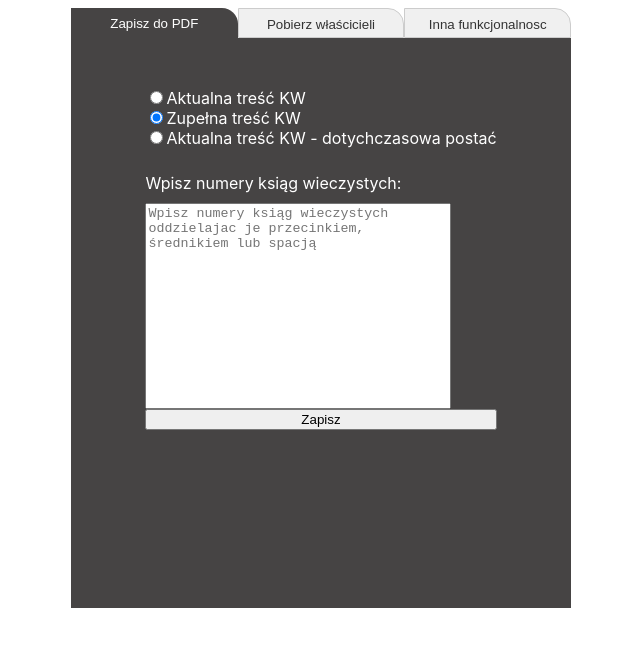
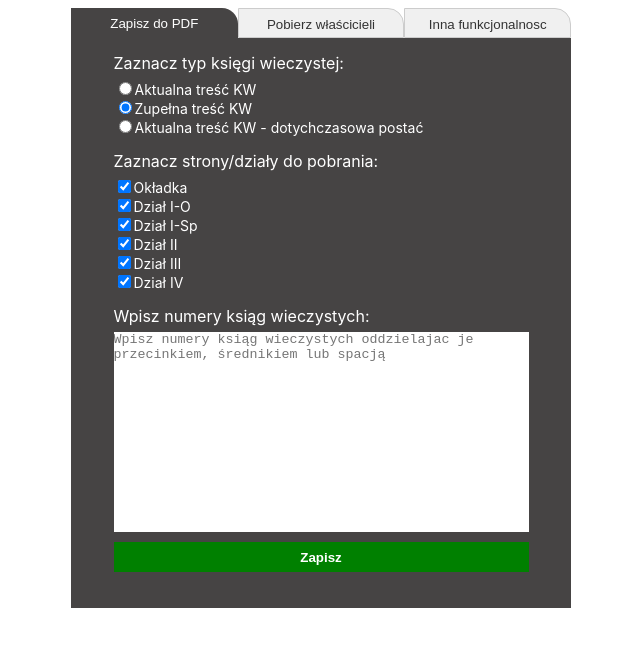
Before and after one commit to StanleyPete/kw-scraper, a React (Create React App) app: page / in a window 1280 px wide. Shown: the top 646 px of the page, without its empty margins (319-959 px from the left). Built offline with nearby package versions, Linux system fonts and the light colour scheme.

Commit message:
Utworzenie dodatkowych stanów do przekazywania typu i działów kw do pobrania.

```diff
--- a/server.js
+++ b/server.js
@@ -18,7 +18,8 @@ app.use(express.json())
 app.post('/scrape', async (req, res) => {
     try {
 
-        const { ksiegi } = req.body
+        console.log(req.body)
+        const { ksiegi, typKsiegi, stronyDzialyDoPobrania } = req.body
 
         const browser = await puppeteer.launch({
             headless: true,
--- a/src/App.css
+++ b/src/App.css
@@ -6,6 +6,11 @@
   min-height: 600px;
   background-color: rgb(70, 68, 68);
   position: relative;
+}
+
+p{
+  margin-top: 5px;
+  margin-bottom: 6px;
 }
 .warstwa-tla{
   display: flex;
@@ -51,21 +56,51 @@
 }
 
 .zapisz-do-pdf{
-  margin-top: 50px;
+  margin-top: 10px;
   display: flex;
   flex-direction: column;
-
-}
-
-.zapisz-do-pdf textarea{
-  width: 300px;
-  height: 200px;
-  margin-top: 10px;
-  resize: none;
 }
 
 .typ-ksiegi-wieczystej{
   display: flex;
   flex-direction: column;
-  margin-bottom: 25px;
+  margin-bottom: 10px;
 }
+.typ-ksiegi-wieczystej label{
+  font-size: 14px;
+}
+
+.strony-dzialy-do-pobrania{
+  display: flex;
+  flex-direction: column;
+  margin-bottom: 10px;
+}
+
+.strony-dzialy-do-pobrania label{
+  font-size: 14px;
+}
+
+.textarea-input{
+  display: flex;
+  flex-direction: column;
+}
+.textarea-input textarea{
+  width: 100%;
+  height: 200px;
+  resize: none;
+  border: none;
+  border-style: none;
+  margin: 0;
+  margin-bottom: 10px;
+  padding: 0;
+}
+.textarea-input button{
+  width: 100%;
+  height: 30px;
+  resize: none;
+  border: none;
+  cursor: pointer;
+  background-color: green;
+  color: white;
+  font-weight: 600;
+}
--- a/src/App.js
+++ b/src/App.js
@@ -4,22 +4,60 @@ import './App.css'
 
 function App() {
 
-  const [numerKsiag, setNumerKsiag] = useState('')
+  const [error, setError] = useState('')
+  const [numeryKsiag, setNumeryKsiag] = useState('')
   const [aktywanZakladka, setAktywnaZakladka] = useState('zapis-do-pdf')
-  const [error, setError] = useState('')
+  // Stany do przechowywania zaznaczonych wartości:
+  const [typKsiegi, setTypKsiegi] = useState('zupelna-tresc-kw')
+  const [stronyDzialyDoPobrania, setStronyDzialyDoPobrania] = useState({
+    'okladka': true,
+    'dzial-i-o': true,
+    'dzial-i-sp': true,
+    'dzial-ii': true,
+    'dzial-iii': true,
+    'dzial-iv': true,
+  })
 
 
-
-  const handleChange = (event) => {
-    setNumerKsiag(event.target.value)
+  const handleZmianaTextArea = (event) => {
+    setNumeryKsiag(event.target.value)
     setError('')
   }
 
 
-  const handleSubmit = (event) => {
+  const handleTypKsiegi = (event) => {
+    setTypKsiegi(event.target.value)
+  }
+
+
+  const handleStronyDzialyDoPobrania = (event) => {
+    const { name, checked } = event.target
+    setStronyDzialyDoPobrania((prevState) => ({
+      ...prevState,
+      [name]: checked,
+    }))
+  }
+
+
+  const handleWysylkaFormularza = (event) => {
     event.preventDefault()
 
-    const wprowadzoneNumery = numerKsiag.split(/[,;\s]+/).map(numer => numer.trim()).filter(numer => numer !== '')
+    //Sprawdzenie czy textarea jest pusty:
+    if (!numeryKsiag.trim()) {
+      setError('Musisz wpisac numery ksiąg wieczystych!')
+      return
+    }
+
+    //Sprawdzenie czy jest zaznaczona przynajmniej jedna strona/dział do pobrania
+    const przynajmniejJednaStronaZaznaczona = Object.values(stronyDzialyDoPobrania).some(value => value)
+
+    if (!przynajmniejJednaStronaZaznaczona) {
+      setError('Musisz wybrać przynajmniej jeden dział lub stronę do pobrania.');
+      return
+    }
+
+    //Sprawdzanie poprawności numerów ksiąg:
+    const wprowadzoneNumery = numeryKsiag.split(/[,;\s]+/).map(numer => numer.trim()).filter(numer => numer !== '')
 
     let listaKsiag = []
 
@@ -53,21 +91,20 @@ function App() {
 
         listaKsiag.push(nowaKsiega)
 
-      setNumerKsiag('')
+        setNumeryKsiag('')
     }
 
-    handleScrape(listaKsiag)
+    handleScrape(listaKsiag, typKsiegi, stronyDzialyDoPobrania)
   }
 
-
-
-
-
-  const handleScrape = async (ksiegi) => {
+  //Funkcja przekazująca wartości do backendu
+  const handleScrape = async (ksiegi, typKsiegi, stronyDzialyDoPobrania) => {
 
     try {
       const response = await axios.post('http://localhost:5000/scrape', {
-        ksiegi
+        ksiegi,
+        typKsiegi,
+        stronyDzialyDoPobrania,
       })
 
 
@@ -90,6 +127,8 @@ function App() {
 
   return (
     <div className="App">
+
+      {/* Zakładki:*/}
       <div className="warstwa-tla">
         <div className="funkcja">
           <button
@@ -110,45 +149,71 @@ function App() {
           </button>
         </div>
       </div>
-      <form className='zapisz-do-pdf' onSubmit={handleSubmit}>
-         {/* Dodanie radio buttonów w obrębie formularza */}
+
+
+      {/* Główny formularz:*/}
+      <form className='zapisz-do-pdf' onSubmit={handleWysylkaFormularza}>
+
+         {/* Typ księgi wieczystej*/}
          <div className='typ-ksiegi-wieczystej'>
-          <label>
+            <p>Zaznacz typ księgi wieczystej:</p>
+            {[
+              { value: 'aktualna-tresc-kw', label: 'Aktualna treść KW' },
+              { value: 'zupelna-tresc-kw', label: 'Zupełna treść KW' },
+              { value: 'aktualna-tresc-kw-dotychczasowa-postac', label: 'Aktualna treść KW - dotychczasowa postać' },
+            ].map(({ value, label }) => (
+              <label key={value}>
                 <input
                   type="radio"
-              value="opcja1"
+                  value={value}
                   name='typKsiegi'
+                  checked={typKsiegi === value}
+                  onChange={handleTypKsiegi}
                 />
-            Aktualna treść KW
+                {label}
               </label>
-          <label>
-            <input
-              type="radio"
-              value="opcja2"
-              name='typKsiegi'
-              defaultChecked
-            />
-            Zupełna treść KW
-          </label>
-          <label>
-            <input
-              type="radio"
-              value="opcja3"
-              name='typKsiegi'
-            />
-            Aktualna treść KW - dotychczasowa postać
-          </label>
+            ))}
         </div>
 
-        <span>Wpisz numery ksiąg wieczystych:</span>
+        {/* Strony/działy do pobrania*/}
+        <div className="strony-dzialy-do-pobrania">
+            <p>Zaznacz strony/działy do pobrania:</p>
+            {[
+              { value: 'okladka', label: 'Okładka' },
+              { value: 'dzial-i-o', label: 'Dział I-O' },
+              { value: 'dzial-i-sp', label: 'Dział I-Sp' },
+              { value: 'dzial-ii', label: 'Dział II' },
+              { value: 'dzial-iii', label: 'Dział III' },
+              { value: 'dzial-iv', label: 'Dział IV' }
+            ].map(({ value, label }) => (
+              <label key={value}>
+                <input
+                  type="checkbox"
+                  value={value}
+                  name={value}
+                  checked={stronyDzialyDoPobrania[value]}
+                  onChange={handleStronyDzialyDoPobrania}
+                />
+                {label}
+              </label>
+            ))}
+        </div>
+
+
+        {/*Textarea*/}
+        <div className="textarea-input">
+            <p>Wpisz numery ksiąg wieczystych:</p>
             <textarea
-           onChange={handleChange}
+              onChange={handleZmianaTextArea}
               placeholder="Wpisz numery ksiąg wieczystych oddzielajac je przecinkiem, średnikiem lub spacją"
               rows="4"
               cols="50"
             />
             <button type="submit">Zapisz</button>
             {error && <div style={{ color: 'red' }}>{error}</div>}
+        </div>
+
+
       </form>
     </div>
   )
```
Lines whose indentation alone changed are shown as unchanged.
